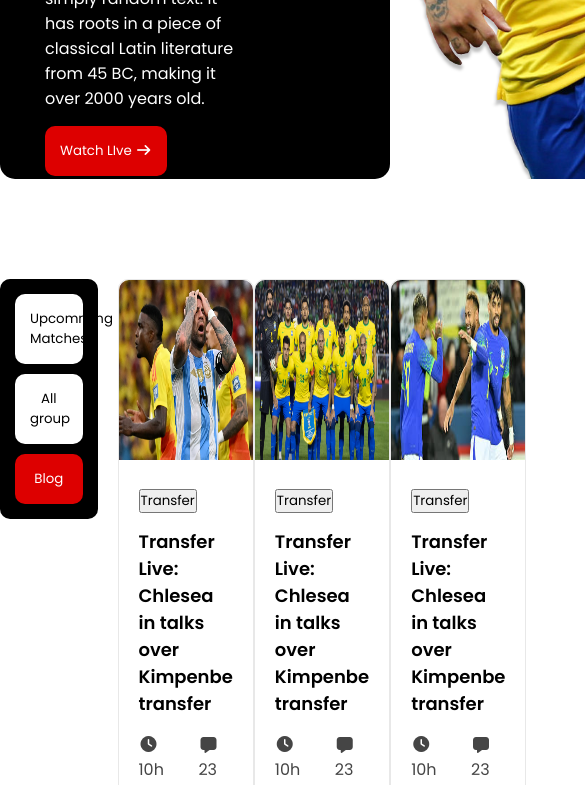
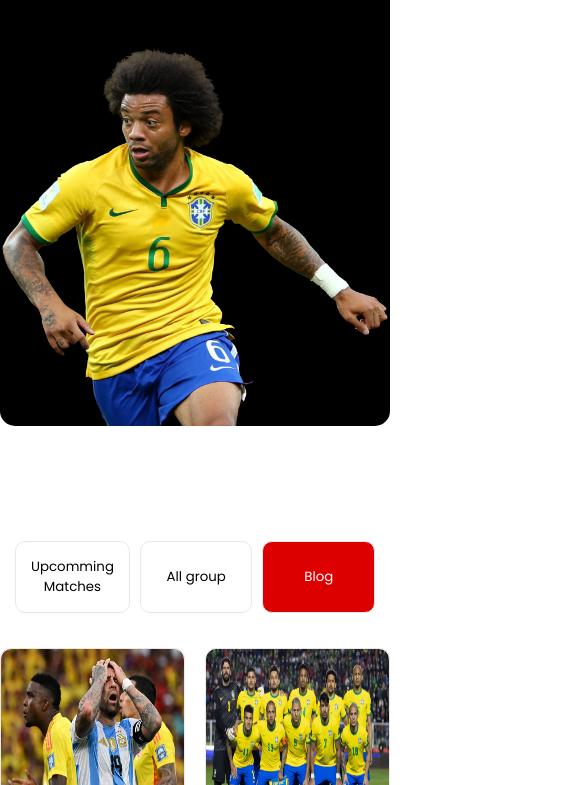
Before and after one commit to nasim-ferdous/fifa-world-cup, a plain HTML site: page index.html in a window 390 px wide. Shown: the part 483-1268 px from the top of the page, 585 px wide, since content can reach past the window. Drawn offline with Linux system fonts and the light colour scheme.

Commit message:
added media query for laptop

```diff
--- a/style.css
+++ b/style.css
@@ -16,6 +16,9 @@
   color: white;
   border: none;
 }
+img {
+  max-width: 100%;
+}
 /* custom styles */
 .banner {
   display: flex;
@@ -27,6 +30,7 @@
 }
 .banner-left {
   padding-left: 45px;
+  flex: 1;
 }
 .banner h3 {
   font-weight: 700;
@@ -37,6 +41,9 @@
   color: #ffffff;
   margin: 15px 0;
   max-width: 65%;
+}
+.banner-right {
+  flex: 1;
 }
 .banner-right img {
   display: block;
@@ -67,6 +74,7 @@
   flex: 1;
   display: grid;
   grid-template-columns: repeat(3, 1fr);
+  gap: 20px;
 }
 .upcomming-matches-right .card {
   border: 1px solid rgb(232, 232, 232);
@@ -98,3 +106,46 @@
   gap: 20px;
   color: rgba(22, 22, 22, 0.8);
 }
+/* for laptop/tab */
+@media screen and (max-width: 992px) {
+  .banner h3 {
+    font-weight: 700;
+    font-size: 50px;
+    line-height: 50px;
+  }
+  .upcomming-matches-right {
+    grid-template-columns: repeat(2, 1fr);
+  }
+  .upcomming-matches {
+    flex-direction: column;
+  }
+  .upcomming-matches-left {
+    flex-direction: row;
+    width: 100%;
+    background-color: transparent;
+  }
+  .upcomming-matches-left > * {
+    flex: 1;
+  }
+  .upcomming-matches-left .btn {
+    border: 1px solid rgb(232, 232, 232);
+    border-radius: 10px;
+  }
+}
+
+/* for mobile */
+@media screen and (max-width: 576px) {
+  .banner {
+    flex-direction: column;
+    text-align: center;
+  }
+  .banner .banner-left {
+    margin-bottom: 50px;
+    padding-left: 0;
+    padding-top: 50px;
+  }
+  .banner .banner-left p {
+    /* max-width: 100%; */
+    margin: 15px auto;
+  }
+}
```
